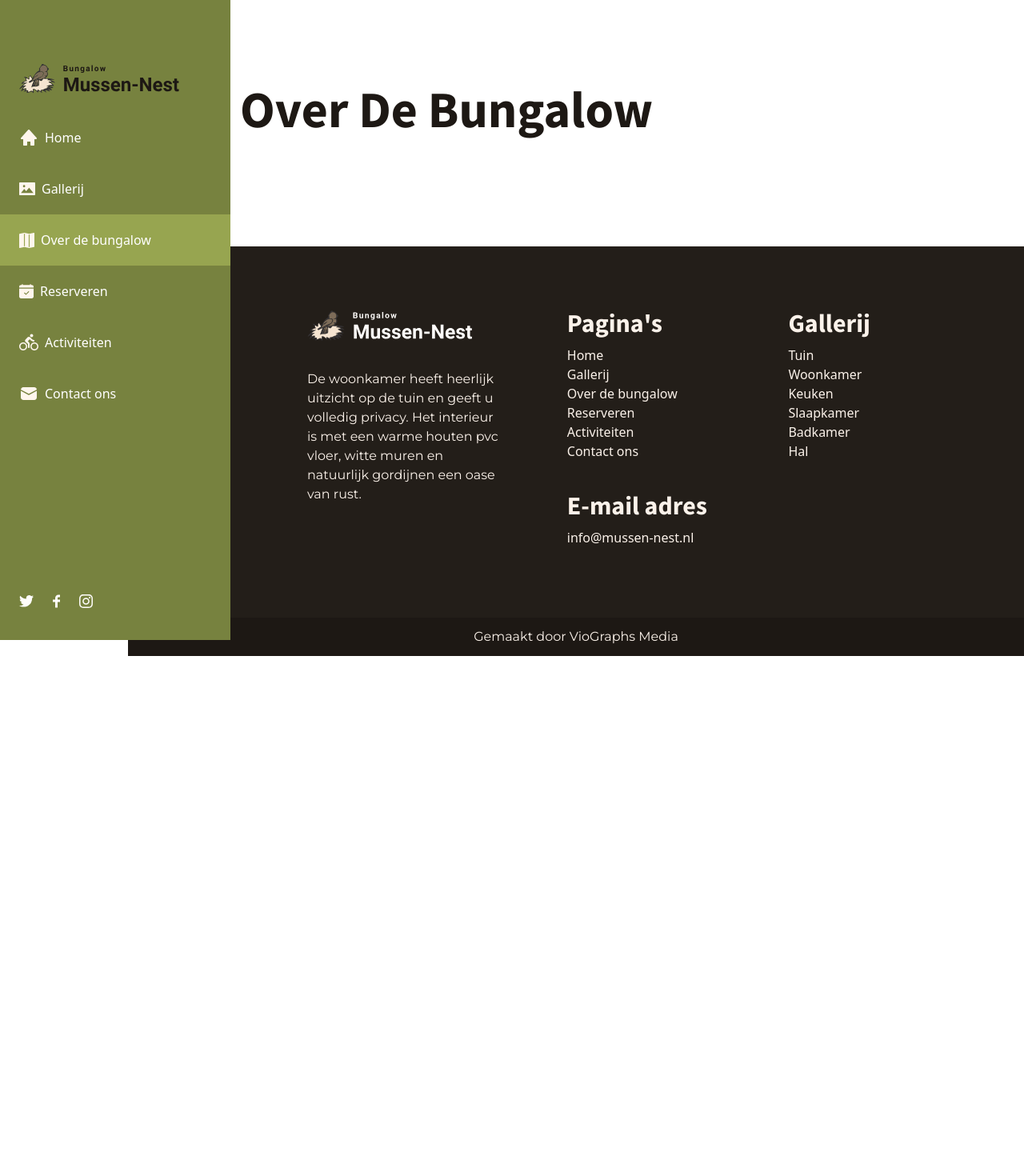
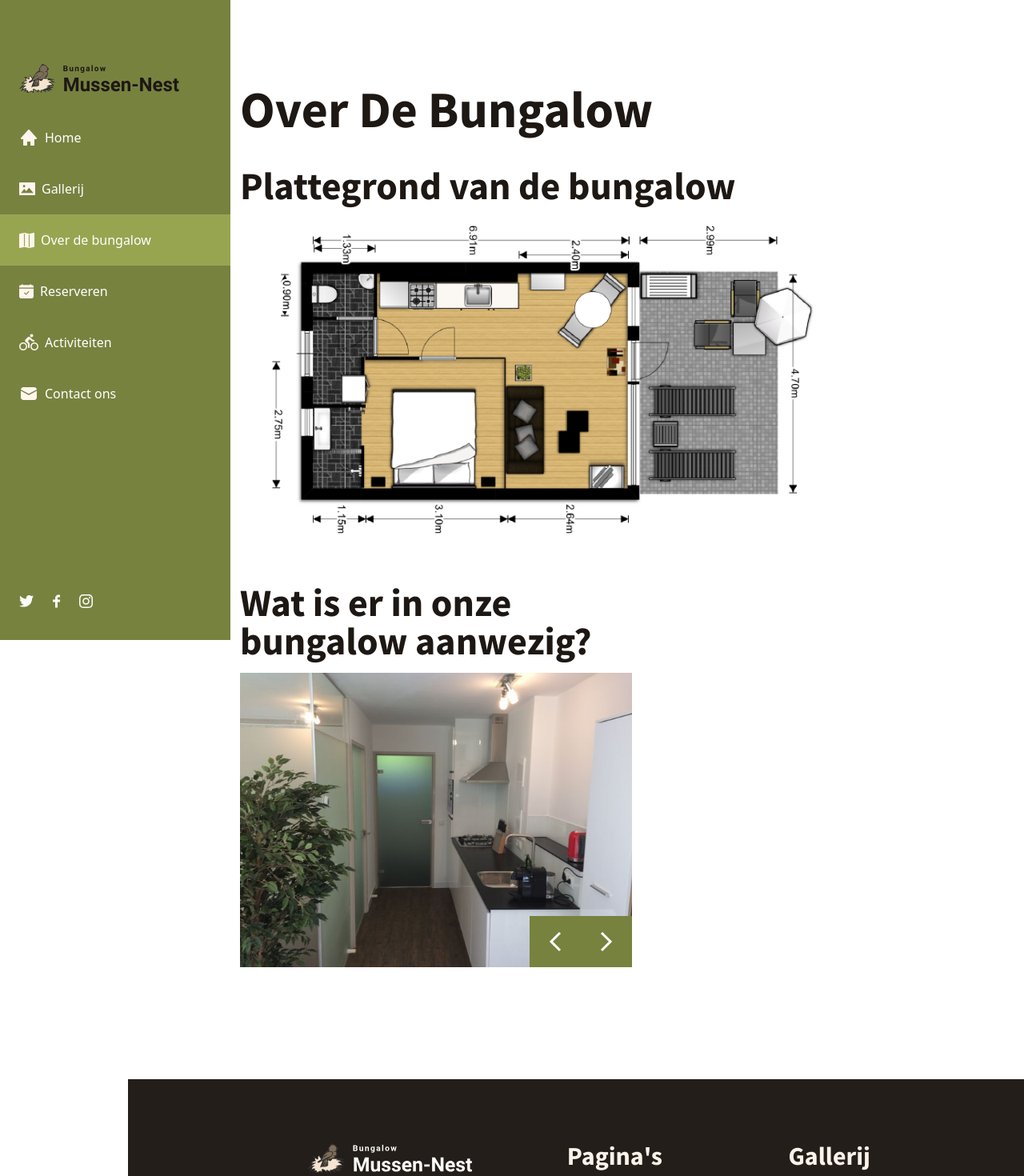
Before and after one commit to RammahKarpous/bungalow-mussen-nest, a React (Create React App) app: page /over-de-bungalow in a window 1280 px wide. Shown: the top 1470 px of the page at 80% size. Before the commit the page ends 820 px from the top, so only its background shows below. Built offline with nearby package versions, Linux system fonts and the light colour scheme.

Commit message:
Created the "Over de bungalow" page

```diff
--- a/src/pages/OverDeBungalow.jsx
+++ b/src/pages/OverDeBungalow.jsx
@@ -1,9 +1,46 @@
 import PageTemplate from "../components/templates/PageTemplate"
+import plattegrond from '../assets/images/bungalow-plattegrond.png'
+
+import keuken from '../assets/images/Keuken/keuken.jpg'
+import combidicht from '../assets/images/Keuken/combidicht.jpg'
+import combi from '../assets/images/Keuken/combi.jpg'
+import spoelkast from '../assets/images/Keuken/spoelkast.jpg'
+import vaatwasser from '../assets/images/Keuken/vaatwasser.jpg'
+import koelkast from '../assets/images/Keuken/koelkast.jpg'
+import servies from '../assets/images/Keuken/servies.jpg'
+import Slideshow from "../components/Slideshow"
+import SlideshowTemplate from './../components/templates/Galerij/SlideshowTemplate';
+import ContentTemplate from "../components/templates/Galerij/ContentTemplate"
+
 
 const OverDeBungalow = () => {
+
+    const images = [
+        { path: keuken, name: 'Keuken' },
+        { path: combidicht, name: 'Combi dicht' },
+        { path: combi, name: 'Combi' },
+        { path: spoelkast, name: 'Spoelkast' },
+        { path: vaatwasser, name: 'Vaatwasser' },
+        { path: koelkast, name: 'Koelkast' },
+        { path: servies, name: 'Servies' },
+    ]
+
     return (
         <PageTemplate>
             <h1>Over De Bungalow</h1>
+
+            <h2 className="mt-10 mb-4">Plattegrond van de bungalow</h2>
+            <img src={plattegrond} alt="Plattegrond van de bungalow" />
+
+<div>
+            <SlideshowTemplate>
+                <h2 className="mt-10 mb-4">Wat is er in onze bungalow aanwezig?</h2>
+                <Slideshow images={images} />
+            </SlideshowTemplate>
+            <ContentTemplate>
+
+            </ContentTemplate>
+            </div>
         </PageTemplate>
     )
 }
```
